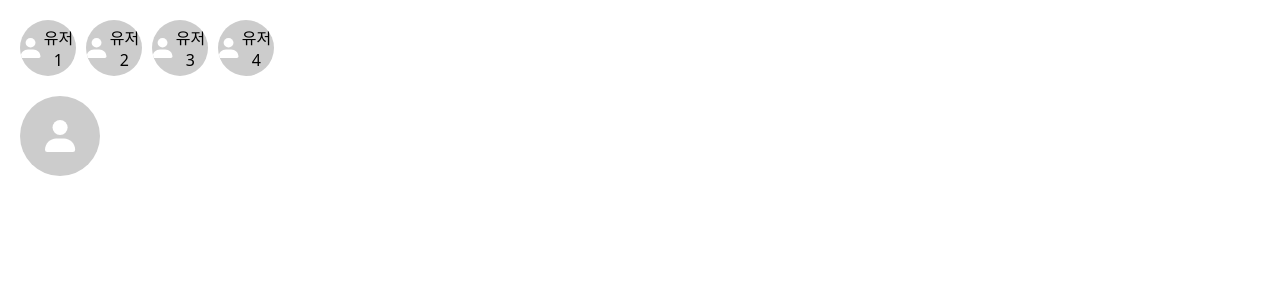
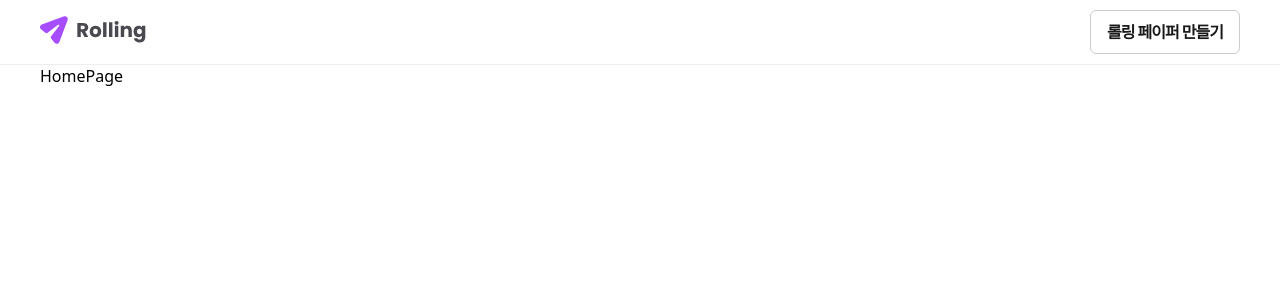
Before and after one commit to cozy-ito/rolling-paper, a React (Vite) app: page / in a window 1280 px wide. Shown: the top 300 px of the page. Built offline with nearby package versions, Linux system fonts and the light colour scheme; a web font is replaced by a local one.

Commit message:
fix: App.jsx 코드 원상복구

```diff
--- a/src/App.jsx
+++ b/src/App.jsx
@@ -1,4 +1,3 @@
-/*
 import Router from "./Router";
 
 const App = () => {
@@ -13,38 +12,3 @@ const App = () => {
   );
 };
 export default App;
-
-*/
-
-import ProfileButton from "./components/ProfileButton/ProfileButton";
-
-const App = () => {
-  const handleClick = (name) => {
-    alert(`${name}님의 프로필 클릭!`);
-  };
-
-  return (
-    <div style={{ padding: "20px" }}>
-      {/* 작은 프로필 버튼들 */}
-      <div style={{ display: "flex", gap: "10px", marginBottom: "20px" }}>
-        <ProfileButton onClick={() => handleClick("유저1")}>
-          유저1
-        </ProfileButton>
-        <ProfileButton onClick={() => handleClick("유저2")}>
-          유저2
-        </ProfileButton>
-        <ProfileButton onClick={() => handleClick("유저3")}>
-          유저3
-        </ProfileButton>
-        <ProfileButton onClick={() => handleClick("유저4")}>
-          유저4
-        </ProfileButton>
-      </div>
-
-      {/* 큰 프로필 버튼 */}
-      <ProfileButton size="large" onClick={() => handleClick("메인 유저")} />
-    </div>
-  );
-};
-
-export default App;
```
